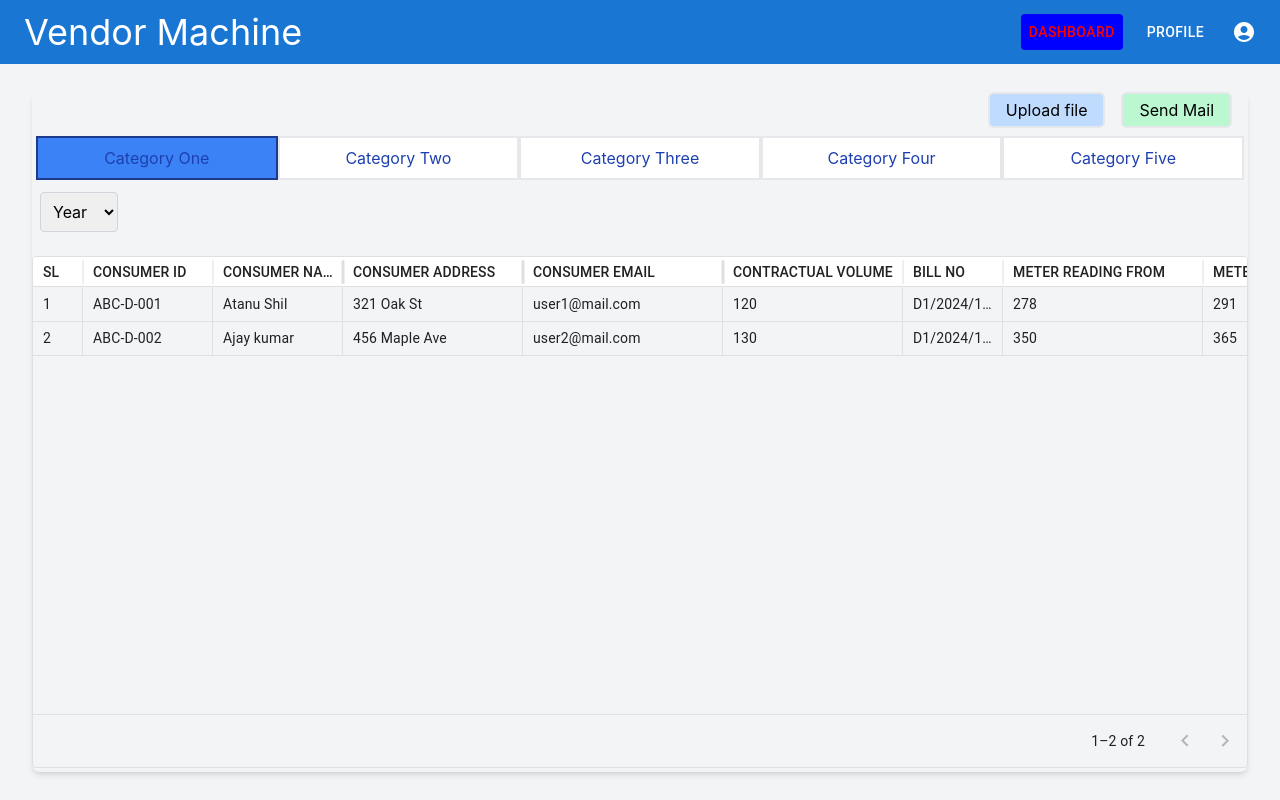
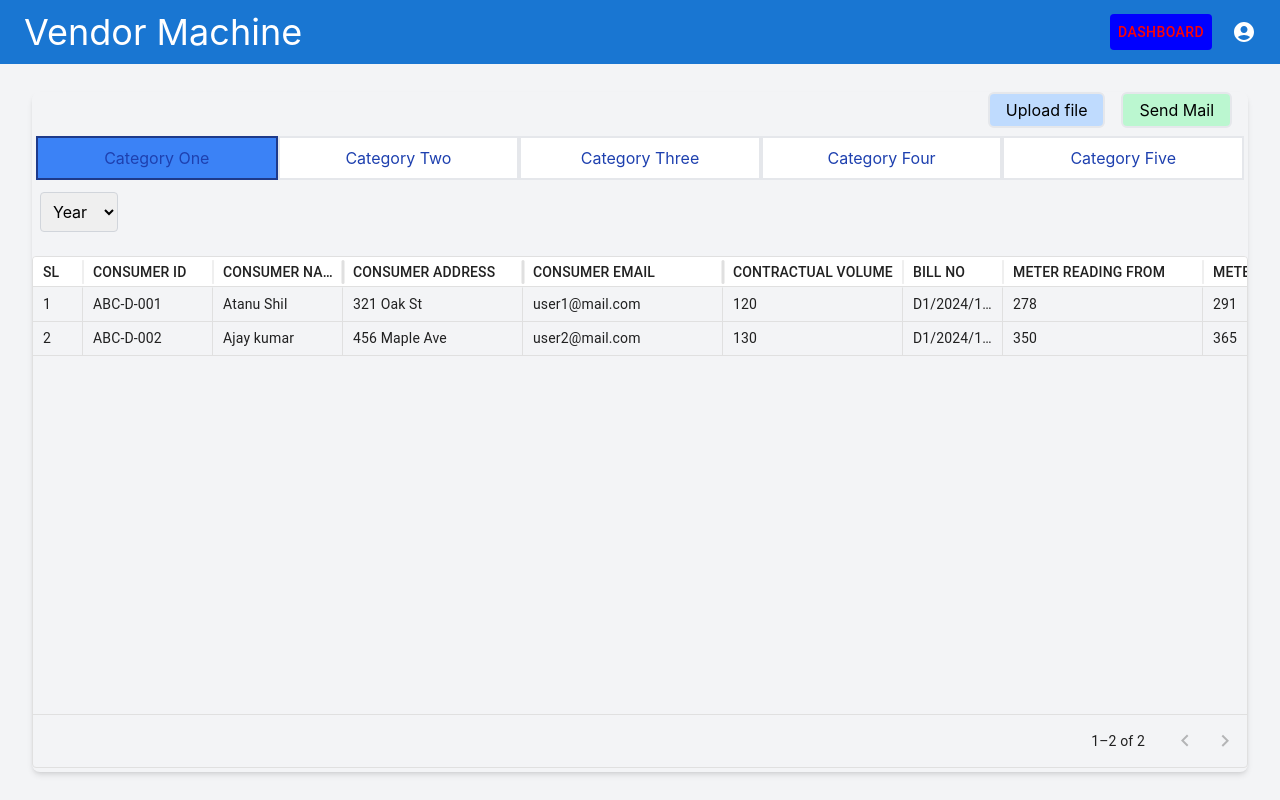
Before and after one commit to atanushil/Vendor-Machine, a React (Create React App) app: page /dashboard in a window 1280 px wide. Built offline with nearby package versions, Linux system fonts and the light colour scheme.

Commit message:
update in app.js

```diff
--- a/src/App.js
+++ b/src/App.js
@@ -7,7 +7,7 @@ import Profile from "./components/Profile"; // Import Profile component
 
 const menuItems = [
   { label: "Dashboard", link: "/dashboard" },
-  { label: "Profile", link: "/profile" }, // Add Profile to menu items
+  // { label: "Profile", link: "/profile" }, // Add Profile to menu items
 ];
 
 function AppRoutes({ isLoggedIn, setIsLoggedIn, activeMenuItem, setActiveMenuItem }) {
```
